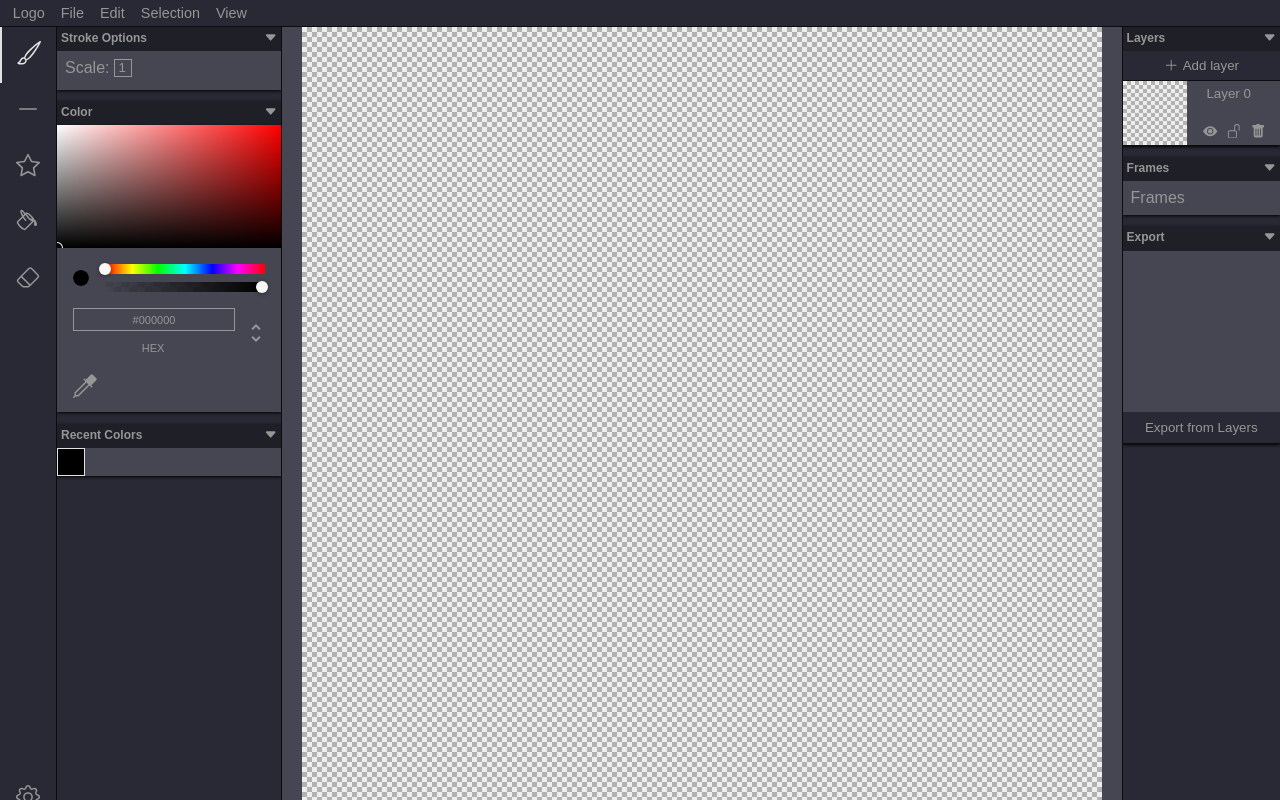
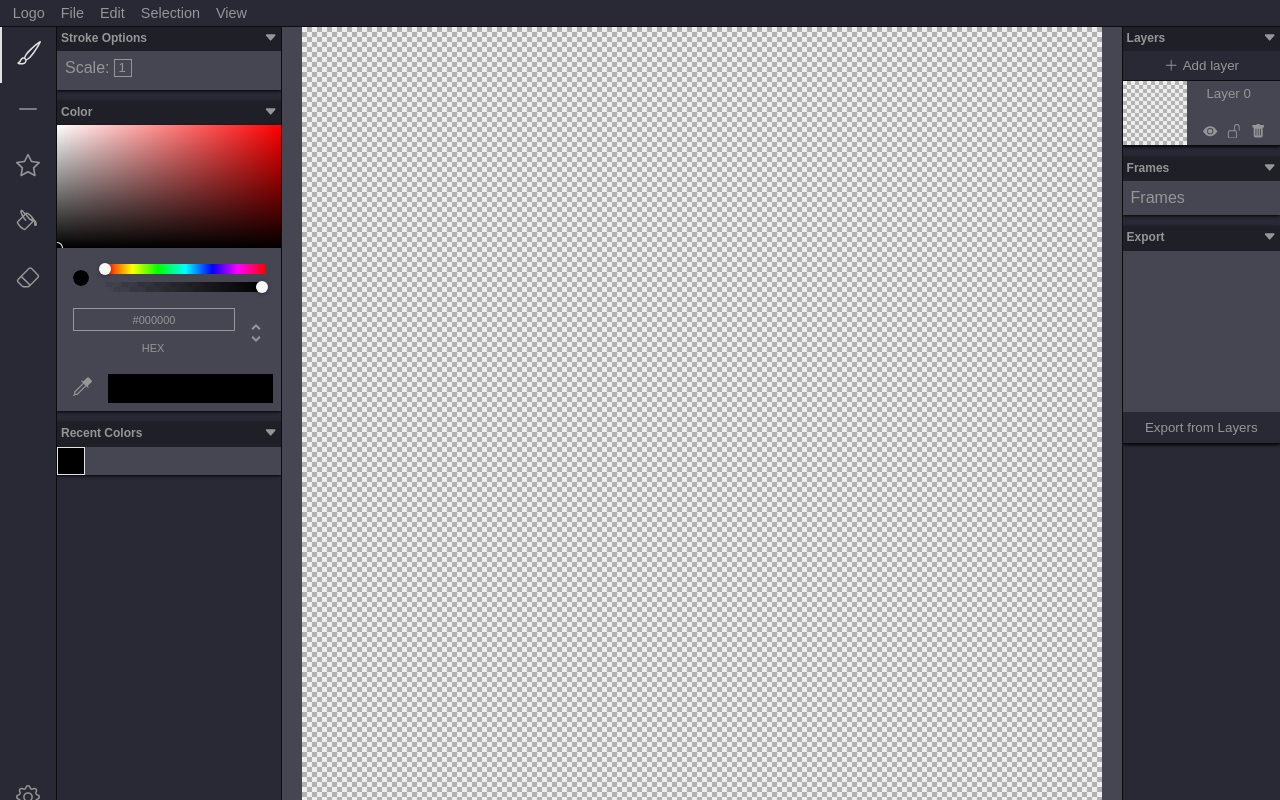
Before and after one commit to flyingmisaki/pixel-art-editor-2, a React (Create React App) app: page / in a window 1280 px wide. Built offline with nearby package versions, Linux system fonts and the light colour scheme.

Commit message:
Picker tool display stuff

```diff
--- a/src/components/ToolBox/ToolOptions/ColorMenu/ColorPicker/ColorPicker.css
+++ b/src/components/ToolBox/ToolOptions/ColorMenu/ColorPicker/ColorPicker.css
@@ -1,10 +1,12 @@
 .ColorPicker {
     background: var(--blueGray2);
+    display: flex;
+    flex-direction: row;
 }
 
 .colorPickerButton {
     color: var(--mediumGray1);
-    font-size: 1.5rem;
+    font-size: 1.2rem;
     padding: 0.5rem;
     margin-left: 0.5rem;
 }
@@ -12,3 +14,9 @@
 .colorPickerButton:hover {
     color: var(--lightGray1);
 }
+
+.colorPickerDisplay {
+    width: 100%;
+    height: 1.8rem;
+    margin: 0.5rem;
+}
--- a/src/components/ToolBox/ToolOptions/ColorMenu/ColorPicker/ColorPicker.jsx
+++ b/src/components/ToolBox/ToolOptions/ColorMenu/ColorPicker/ColorPicker.jsx
@@ -1,16 +1,22 @@
-import { BsEyedropper } from "react-icons/bs";
-import { useBrushColor } from "../../../../../hooks/useBrushColor";
+import { BsEyedropper } from "react-icons/bs"
+import { useBrushColor } from "../../../../../hooks/useBrushColor"
+import {colorToCanvasColor} from "../../../../../core/utils/colors"
+
 
 import "./ColorPicker.css"
 
 export default function ColorPicker() {
     const {brushColor, setBrushColor} = useBrushColor()
 
+    const useColorPicker = function() {
+
+    }
+
     const render = function() {
         return (
             <div className="ColorPicker">
-                <button className="colorPickerButton"><BsEyedropper/></button>
-                <div></div>
+                <button className="colorPickerButton" onClick={useColorPicker}><BsEyedropper/></button>
+                <div className="colorPickerDisplay" style={{background: colorToCanvasColor(brushColor)}}/>
             </div>
         )
     }
```
Also changed, not shown: src/core/options/ColorPicker.js (added).
